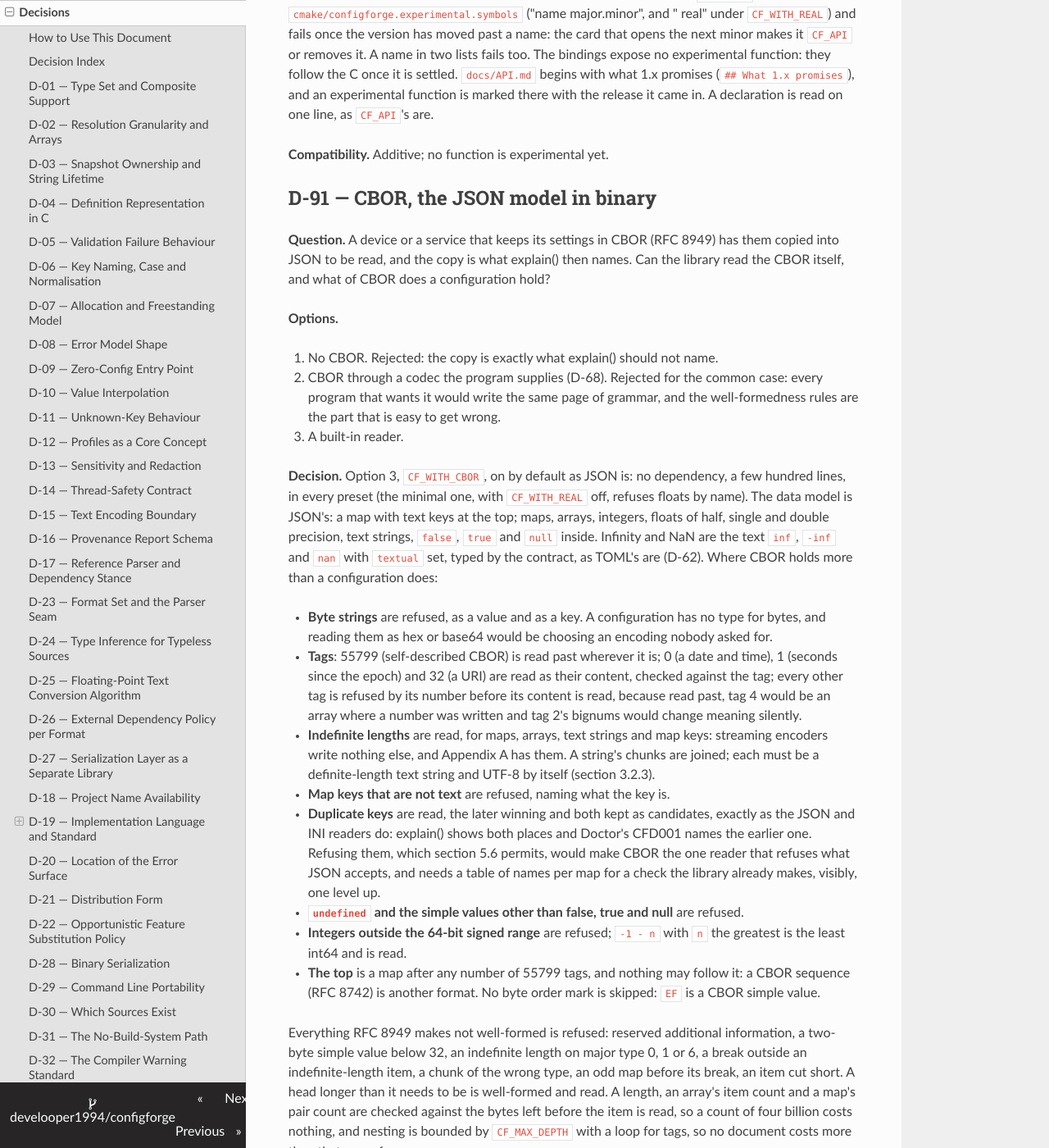
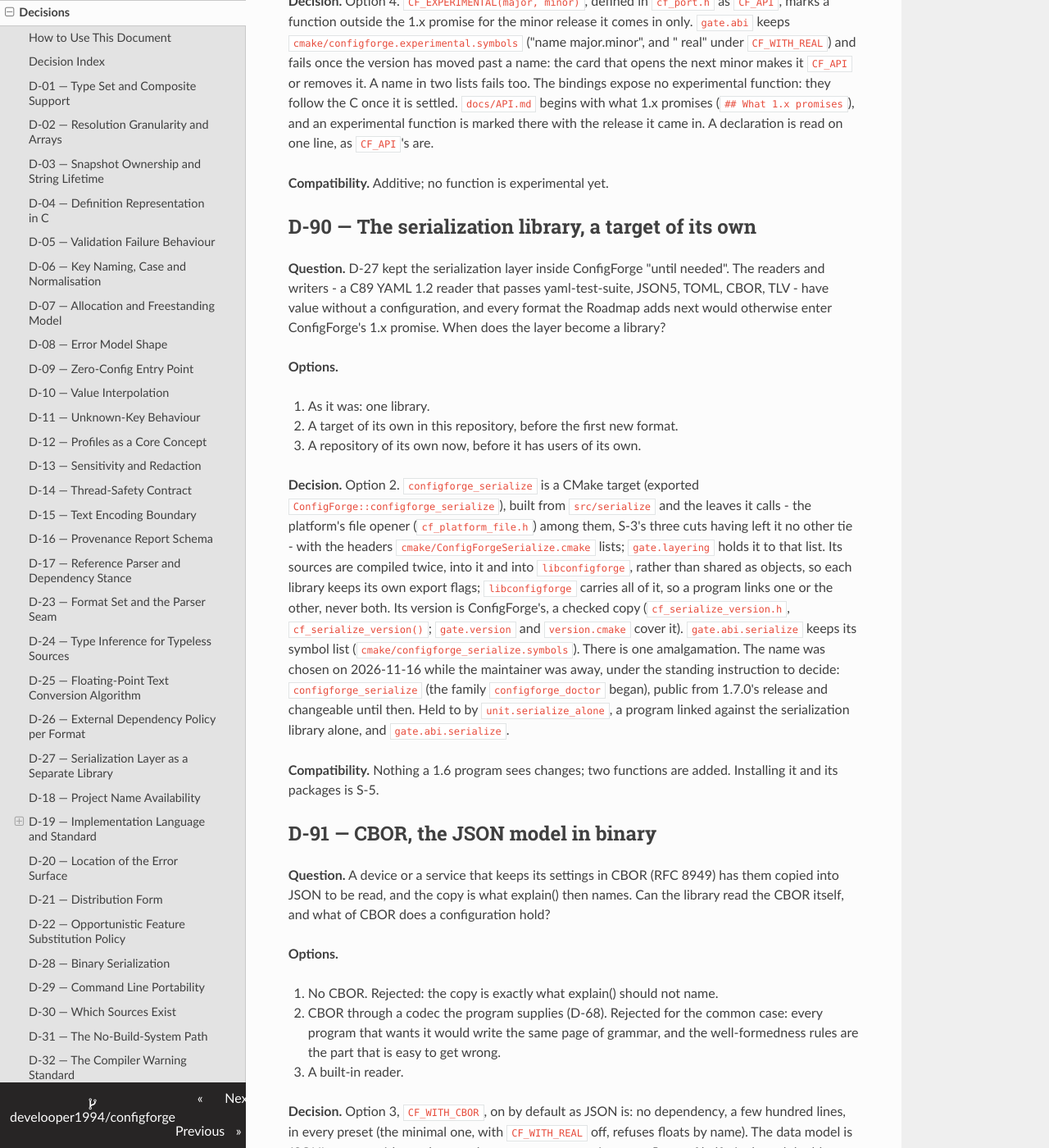
Before and after one commit to develooper1994/configforge, an MkDocs documentation site: the page built from docs/Decisions.md, in a window 1280 px wide and 1400 px high, scrolled down 79957 px. Shown: the whole window at 82% size. Built offline with MkDocs 1.6.1, drawn with Linux system fonts in a browser that asks for light colours; some of the changed text lies outside the part shown.

Commit message:
S-4: the name in the card, the decision, the CHANGELOG, the Roadmap and the layers (D-90)

```diff
--- a/docs/Decisions.md
+++ b/docs/Decisions.md
@@ -105,6 +105,7 @@ gets reopened every six months.
 | D-87 | macOS's user defaults, an optional source over the flattener | sources, platform | **Decided** |
 | D-88 | What 1.x promises, made smaller: the internal tier fenced | api, abi | **Decided** |
 | D-89 | The experimental tier | api, abi | **Decided** |
+| D-90 | The serialization library, a target of its own | serialize, build, abi | **Decided** |
 | D-91 | CBOR, the JSON model in binary | formats | **Decided** |
 | D-97 | What kind of format a codec is, told to the program | formats | **Decided** |
 
@@ -3724,6 +3725,42 @@ read on one line, as `CF_API`'s are.
 
 **Compatibility.** Additive; no function is experimental yet.
 
+## D-90 — The serialization library, a target of its own
+
+**Question.** D-27 kept the serialization layer inside ConfigForge
+"until needed". The readers and writers - a C89 YAML 1.2 reader that
+passes yaml-test-suite, JSON5, TOML, CBOR, TLV - have value without a
+configuration, and every format the Roadmap adds next would otherwise
+enter ConfigForge's 1.x promise. When does the layer become a library?
+
+**Options.**
+
+1. As it was: one library.
+2. A target of its own in this repository, before the first new format.
+3. A repository of its own now, before it has users of its own.
+
+**Decision.** Option 2. `configforge_serialize` is a CMake target
+(exported `ConfigForge::configforge_serialize`), built from
+`src/serialize` and the leaves it calls - the platform's file opener
+(`cf_platform_file.h`) among them, S-3's three cuts having left it no
+other tie - with the headers `cmake/ConfigForgeSerialize.cmake` lists;
+`gate.layering` holds it to that list. Its sources are compiled twice,
+into it and into `libconfigforge`, rather than shared as objects, so
+each library keeps its own export flags; `libconfigforge` carries all of
+it, so a program links one or the other, never both. Its version is
+ConfigForge's, a checked copy (`cf_serialize_version.h`,
+`cf_serialize_version()`; `gate.version` and `version.cmake` cover it).
+`gate.abi.serialize` keeps its symbol list
+(`cmake/configforge_serialize.symbols`). There is one amalgamation.
+The name was chosen on 2026-11-16 while the maintainer was away, under
+the standing instruction to decide: `configforge_serialize` (the family
+`configforge_doctor` began), public from 1.7.0's release and changeable
+until then. Held to by `unit.serialize_alone`, a program linked against
+the serialization library alone, and `gate.abi.serialize`.
+
+**Compatibility.** Nothing a 1.6 program sees changes; two functions
+are added. Installing it and its packages is S-5.
+
 ## D-91 — CBOR, the JSON model in binary
 
 **Question.** A device or a service that keeps its settings in CBOR (RFC
```
Also changed, not shown: CHANGELOG.md (+5 -0 lines), docs/Architecture.md (+4 -0 lines), docs/Roadmap.md (+3 -2 lines), docs/plan/T-tools-and-serialization.md (+4 -0 lines).
